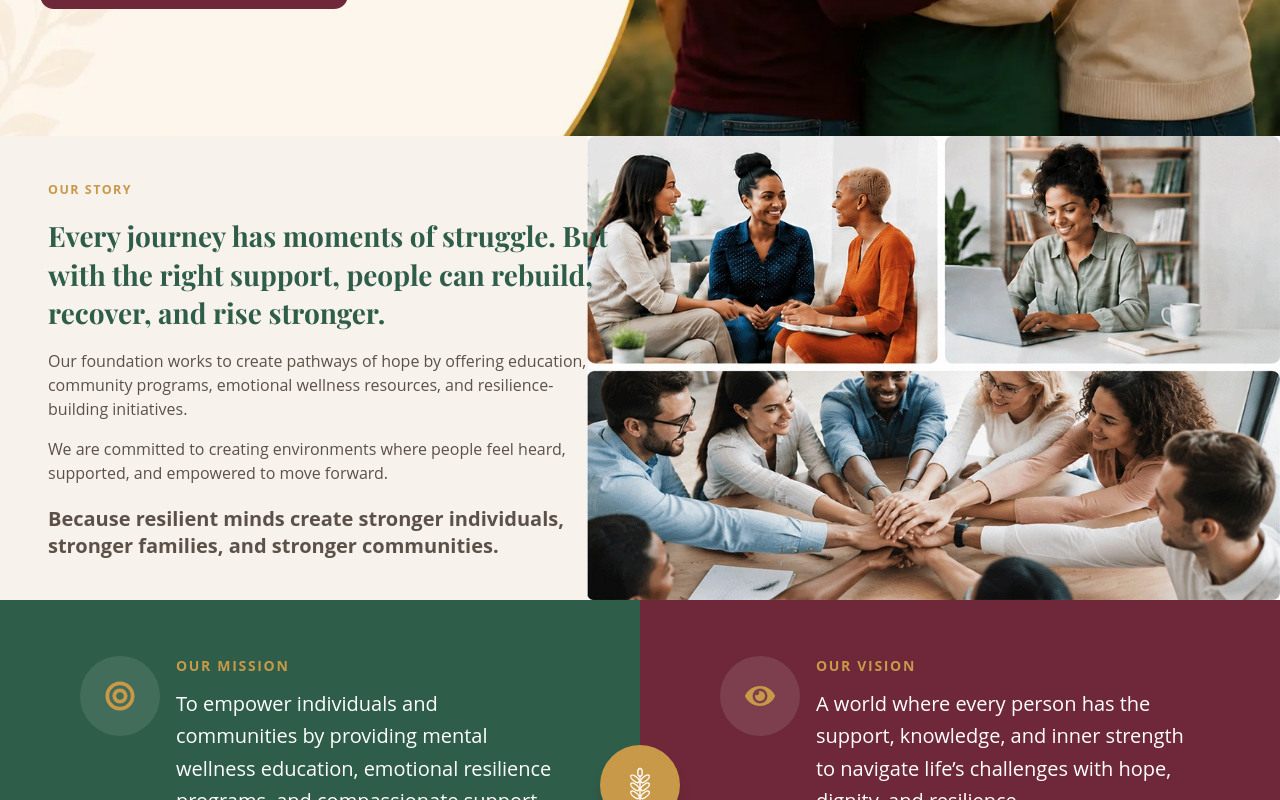
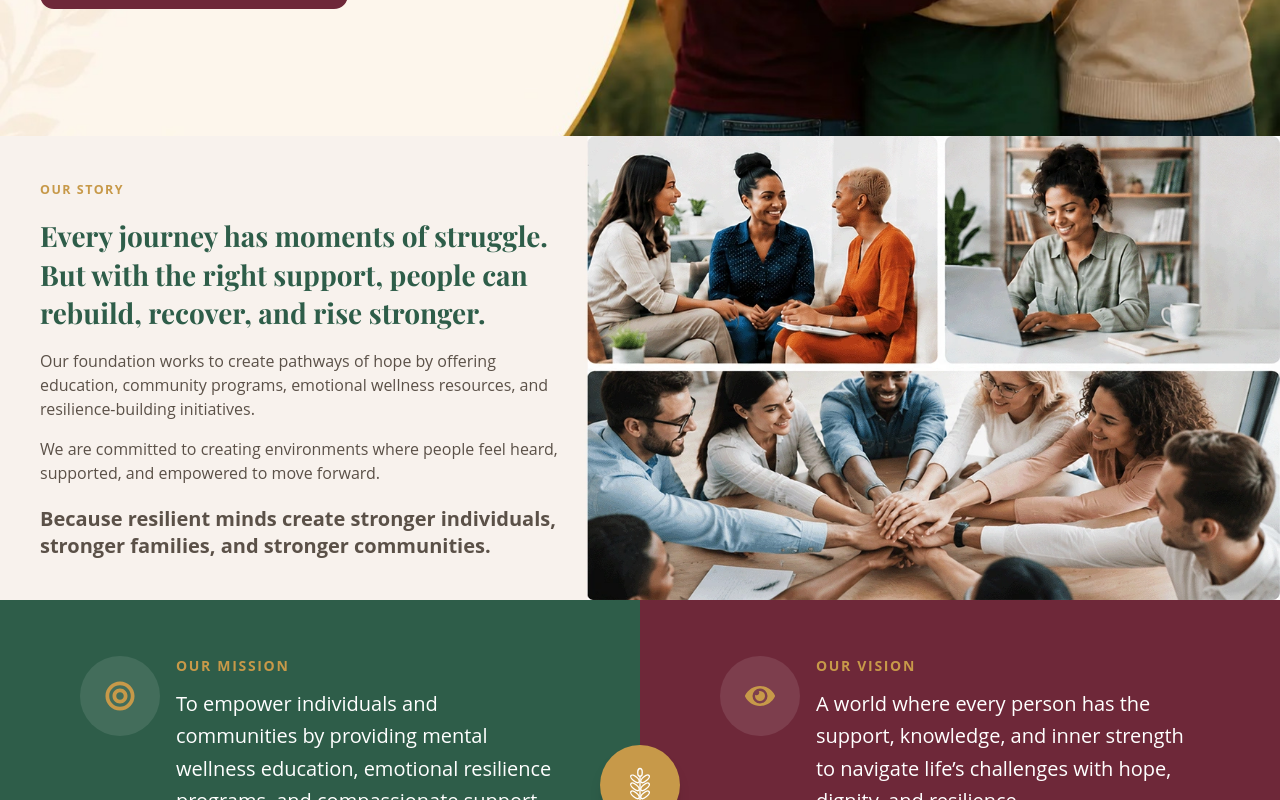
Before and after one commit to Martins-technologies/Resilent-MINDS-foundation, a React (Vite) app: page /about in a window 1280 px wide. Shown: the part 532-1332 px from the top of the page. Built offline with nearby package versions, Linux system fonts and the light colour scheme; a web font is replaced by a local one.

Commit message:
text issue resolved

```diff
--- a/src/components/about/OurStory.jsx
+++ b/src/components/about/OurStory.jsx
@@ -6,11 +6,13 @@ const OurStory = () => {
       style={{ background: '#F8F4ED' }}
     >
       {/* Content — left half */}
-      <div className="relative z-10 w-full max-w-[52%] min-h-[364px] flex items-center px-12 py-10">
+      <div className="relative z-10 w-full max-w-[48%] min-h-[364px] flex items-center pl-6 pr-6 md:pl-8 md:pr-8 lg:pl-10 lg:pr-12 py-10">
         <div className="max-w-[560px]">
           <Eyebrow>Our Story</Eyebrow>
           <h3 className="mb-4 mt-2 text-forest leading-snug">
-            Every journey has moments of struggle. But with the right support, people can rebuild, recover, and rise stronger.
+            Every journey has moments of struggle.<br />
+            But with the right support, people can<br />
+            rebuild, recover, and rise stronger.
           </h3>
           <p className="mb-4 text-gray-700">
             Our foundation works to create pathways of hope by offering education, community programs, emotional wellness resources, and resilience-building initiatives.
```
